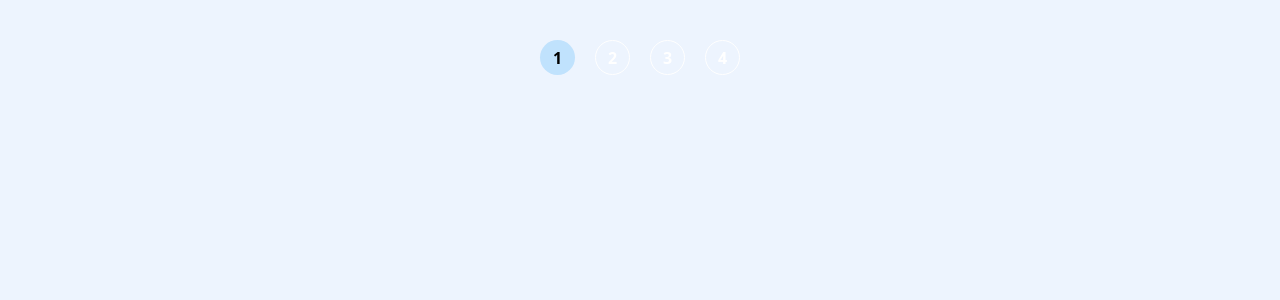
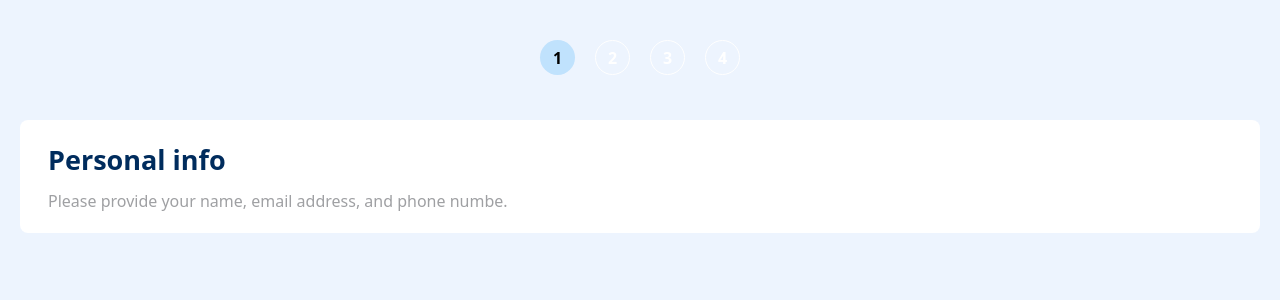
Before and after one commit to joaoSena0206/multi-step-form, a React (Vite) app in the folder react-app/: page / in a window 1280 px wide. Shown: the top 300 px of the page. Built offline with nearby package versions, Linux system fonts and the light colour scheme.

Commit message:
feat: mostra informação referente a etapa selecionada

```diff
--- a/react-app/src/features/multiStepForm/MultiStepForm.jsx
+++ b/react-app/src/features/multiStepForm/MultiStepForm.jsx
@@ -1,13 +1,25 @@
 import { useState } from "react";
 
-import { StepIndicator } from "./";
+import { StepIndicator, Card, StepInfo } from "./";
+
+import { steps } from "./data/data";
 
 function MultiStepForm() {
 	const [step, setStep] = useState(1);
+	const selectedStep = steps.find((s) => s.id == step);
 
 	return (
 		<section className="bg-[#EDF4FE] h-screen">
-			<StepIndicator selectedStep={step} />
+			<StepIndicator selectedStep={step} steps={steps} />
+
+			<div className="p-5">
+				<Card>
+					<StepInfo
+						title={selectedStep.title}
+						description={selectedStep.description}
+					/>
+				</Card>
+			</div>
 		</section>
 	);
 }
--- a/react-app/src/features/multiStepForm/components/Card.jsx
+++ b/react-app/src/features/multiStepForm/components/Card.jsx
@@ -0,0 +1,5 @@
+function Card({ children }) {
+	return <div className="bg-white p-5 px-7 -mt-18 rounded-lg">{children}</div>;
+}
+
+export default Card;
--- a/react-app/src/features/multiStepForm/components/StepIndicator.jsx
+++ b/react-app/src/features/multiStepForm/components/StepIndicator.jsx
@@ -1,27 +1,21 @@
 import StepItemIndicator from "./StepItemIndicator";
 
-const STEPS_AMOUNT = 4;
-
-function StepIndicator({ selectedStep }) {
-	let steps = [];
-
-	for (let i = 0; i < STEPS_AMOUNT; i++) {
-		let stepNow = i + 1;
-
-		steps[i] = (
-			<li>
-				<StepItemIndicator
-					step={stepNow}
-					isSelected={selectedStep == stepNow}
-				/>
-			</li>
-		);
-	}
-
+function StepIndicator({ selectedStep, steps }) {
 	return (
 		<div
-			className={`bg-[url("src/features/multiStepForm/images/bg-sidebar-mobile.svg")] h-[172px]`}>
-			<ul className="flex justify-center space-x-5 p-5 py-10 text-white">{steps}</ul>
+			className={`bg-[url("src/features/multiStepForm/images/bg-sidebar-mobile.svg")] h-[172px] bg-no-repeat bg-cover`}>
+			<ul className="flex justify-center space-x-5 p-5 py-10 text-white">
+				{steps.map((step) => {
+					return (
+						<li key={step.id}>
+							<StepItemIndicator
+								step={step.id}
+								isSelected={selectedStep == step.id}
+							/>
+						</li>
+					);
+				})}
+			</ul>
 		</div>
 	);
 }
--- a/react-app/src/features/multiStepForm/components/StepInfo.jsx
+++ b/react-app/src/features/multiStepForm/components/StepInfo.jsx
@@ -0,0 +1,12 @@
+function StepInfo({ title, description }) {
+	return (
+		<>
+			<h1 className="text-[#002C5D] font-bold text-[27px] mb-2">
+				{title}
+			</h1>
+			<h2 className="text-[#9fa0a3]">{description}</h2>
+		</>
+	);
+}
+
+export default StepInfo;
--- /dev/null
+++ b/react-app/src/features/multiStepForm/data/data.js
@@ -0,0 +1,23 @@
+export const steps = [
+	{
+		id: 1,
+		title: "Personal info",
+		description:
+			"Please provide your name, email address, and phone numbe.",
+	},
+	{
+		id: 2,
+		title: "Select your plan",
+		description: "You have the option of monthly or yearely billing.",
+	},
+	{
+		id: 3,
+		title: "Pick add-ons",
+		description: "Add-ons help enhance your gaming experience.",
+	},
+	{
+		id: 4,
+		title: "Finishing up",
+		description: "Double-check everything looks OK before confirming.",
+	},
+];
--- a/react-app/src/features/multiStepForm/index.js
+++ b/react-app/src/features/multiStepForm/index.js
@@ -1,5 +1,7 @@
 import MultiStepForm from "./MultiStepForm";
 import StepIndicator from "./components/StepIndicator";
+import Card from "./components/Card";
+import StepInfo from "./components/StepInfo";
 
 export default MultiStepForm;
-export { StepIndicator };
+export { StepIndicator, Card, StepInfo };
```
